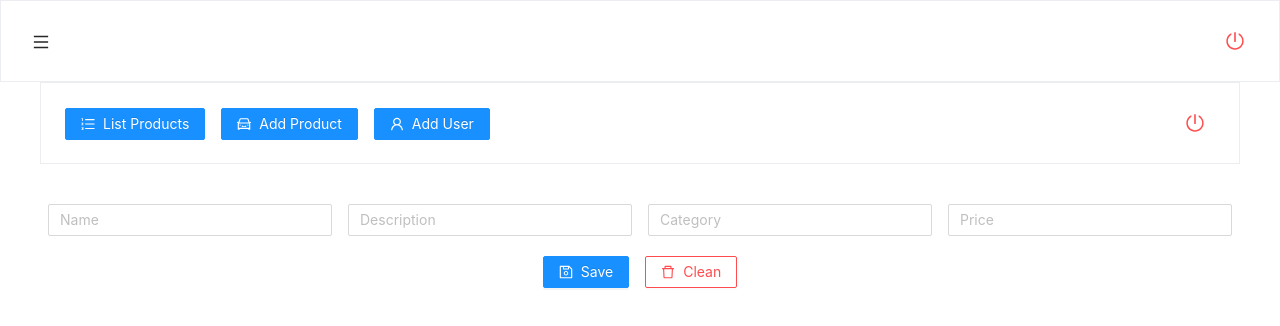
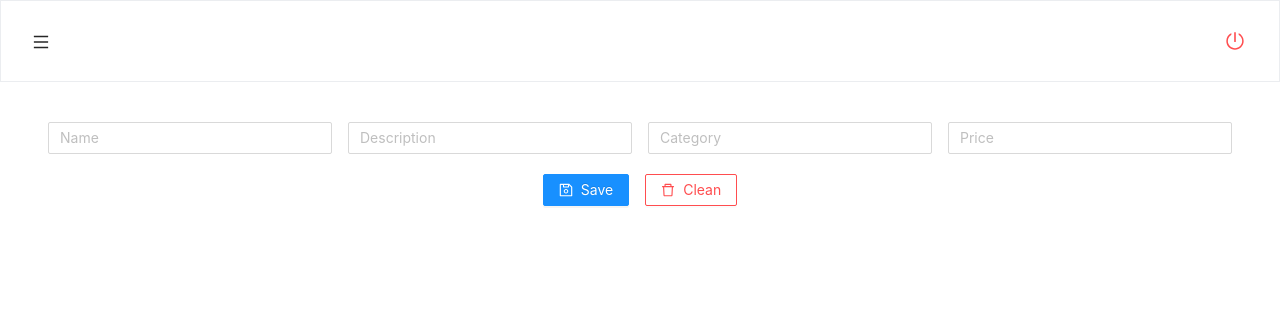
Before and after one commit to raphaelalvarenga/gerenciamento-de-produtos-frontend, a React (Create React App) app: page /add-product in a window 1280 px wide. Shown: the top 326 px of the page. Built offline with nearby package versions, Linux system fonts and the light colour scheme; sample sign-in values are in the browser's storage.

Commit message:
[Toolbars removed] The toolbars that were in all pages have been removed.

```diff
--- a/src/views/AddProduct.tsx
+++ b/src/views/AddProduct.tsx
@@ -83,12 +83,6 @@ const AddProduct: FunctionComponent<RouteComponentProps> = (props) => {
 
     return (
         <>
-            <Toolbar
-                makeLogout = {() => props.history.push("/logout")}
-                listProducts = {() => props.history.push("/")}
-                addProduct = {() => props.history.push("/add-product")}
-                addUser = {() => props.history.push("/add-user")}
-            />
             <Sidenav />
             <Row style = {{maxWidth: "1200px", margin: "40px auto 20px auto"}} justify = "center" gutter = {16}>
                 <Col flex = "300px">
--- a/src/views/AddUser.tsx
+++ b/src/views/AddUser.tsx
@@ -88,13 +88,6 @@ const AddUser: FunctionComponent<RouteComponentProps> = (props) => {
 
     return (
         <>
-            <Toolbar
-                makeLogout = {() => props.history.push("/logout")}
-                listProducts = {() => props.history.push("/")}
-                addProduct = {() => props.history.push("/add-product")}
-                addUser = {() => props.history.push("/add-user")}
-            />
-
             <form>
                 <Row style = {{maxWidth: "1200px", marginBottom: "20px", marginTop: "20px"}} justify = "center">
                     <Col xs = {12}>
```
